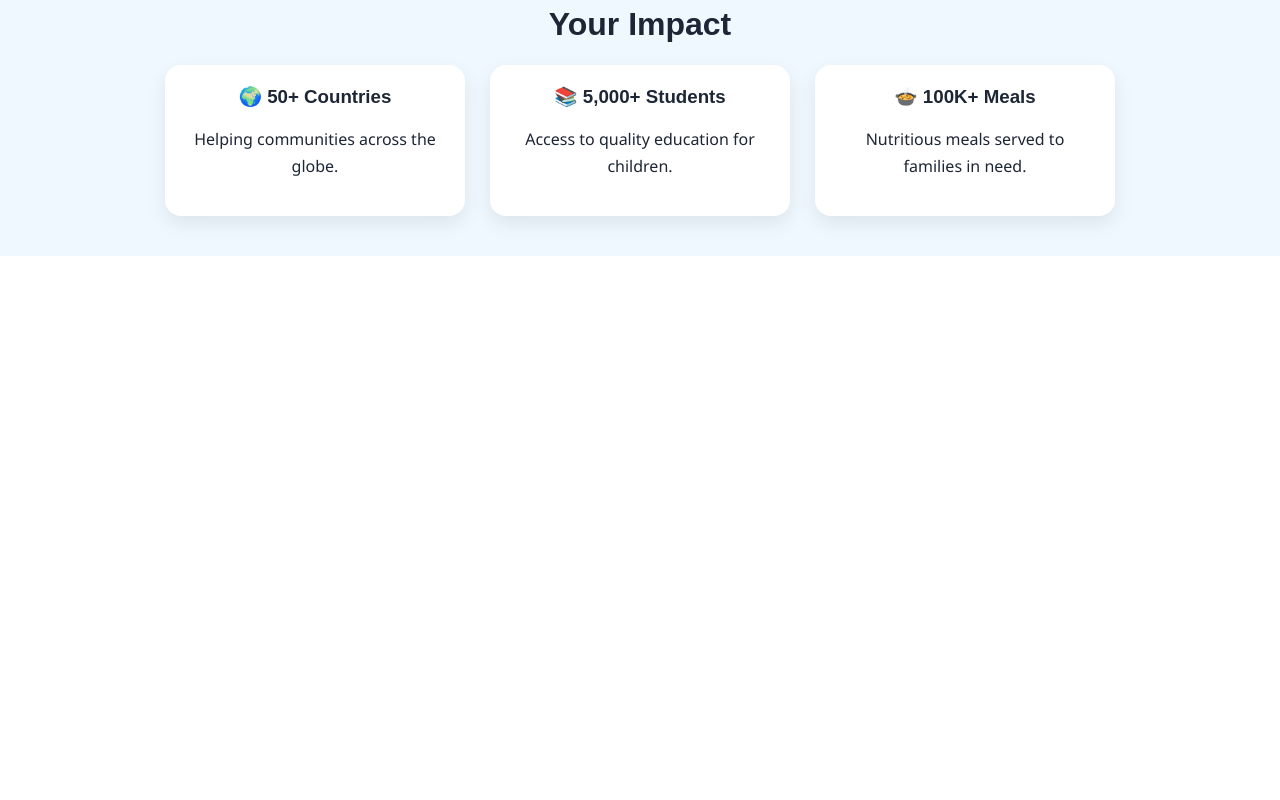
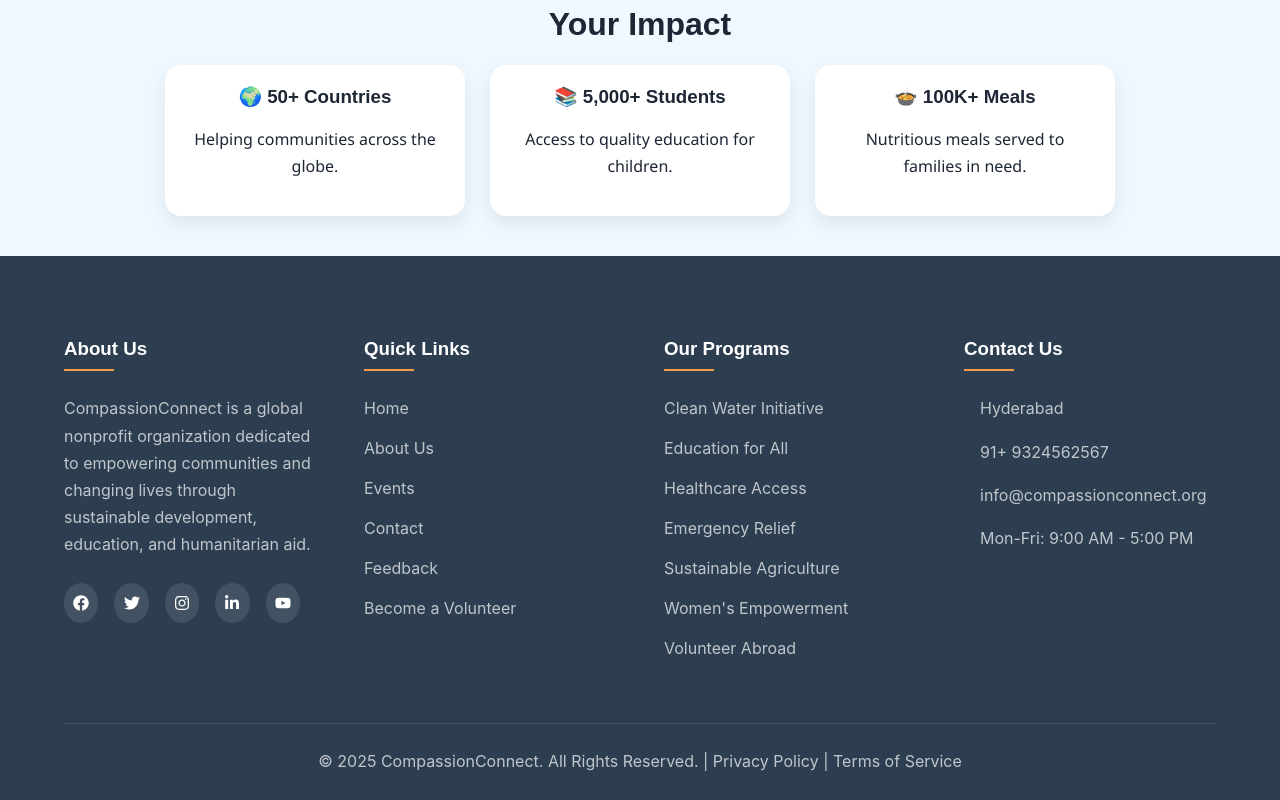
Before and after one commit to SrijaVuppala295/Compassion_Connect, a React (Vite) app: page /payment in a window 1280 px wide. Shown: the part 990-1790 px from the top of the page. Before the commit the page ends 1246 px from the top, so only its background shows below. Built offline with nearby package versions, Linux system fonts and the light colour scheme.

Commit message:
added existing footer

```diff
--- a/src/pages/payment.jsx
+++ b/src/pages/payment.jsx
@@ -1,5 +1,6 @@
 import React, { useState } from "react";
 import "../styles/payment.css";
+import Footer from "./Footer";
 
 const Payment = () => {
   const [amount, setAmount] = useState("");
@@ -21,6 +22,7 @@ const Payment = () => {
   };
 
   return (
+    <>
       <div className="payment-container">
         {/* Hero Banner */}
         <section className="payment-hero">
@@ -129,6 +131,10 @@ const Payment = () => {
           </div>
         </section>
       </div>
+
+      {/* Footer always last */}
+      <Footer />
+    </>
   );
 };
 
```
Also changed, not shown: src/styles/payment.css (line endings or trailing spaces). Lines whose indentation alone changed are shown as unchanged.
